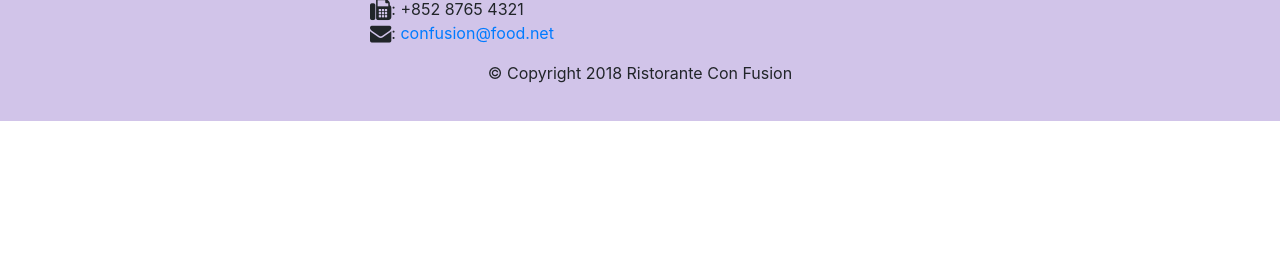
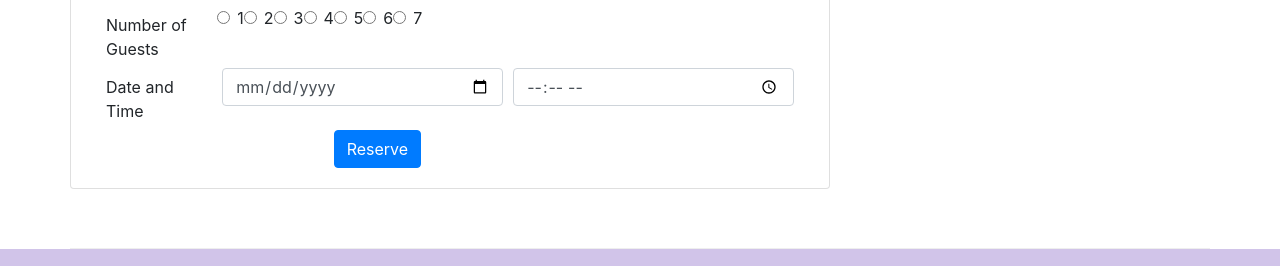
Before and after one commit to ritazhousmile/conFusion, a website: page index.html in a window 1280 px wide. Shown: the part 1685-1951 px from the top of the page. Before the commit the page ends 1806 px from the top, so only its background shows below. Drawn offline with nearby package versions, Linux system fonts and the light colour scheme.

Commit message:
assignment

```diff
--- a/index.html
+++ b/index.html
@@ -39,6 +39,7 @@
                 </div>
                 <div class="col-12 col-sm align-self-center">
                   <img src='img/logo.png' class='img-fluit'>
+                  <button href='#scroll-target' type="button" class="btn btn-link btn-warning btn-small">Reserve Table</button>
                 </div>
             </div>
         </div>
@@ -65,9 +66,15 @@
             <div class="col-12 col-sm-4 col-md-3">
                 <h3>This Month's Promotions</h3>
             </div>
+
             <div class="col col-sm col-md">
-                <h2>Weekend Grand Buffet</h2>
-                <p>Featuring mouthwatering combinations with a choice of five different salads, six enticing appetizers, six main entrees and five choicest desserts. Free flowing bubbly and soft drinks. All for just $19.99 per person </p>
+                <div class='media'>
+                  <div class="media-body">
+                    <h2>Weekend Grand Buffet<span class="badge badge-danger">New</span></h2>
+                    <p>Featuring mouthwatering combinations with a choice of five different salads, six enticing appetizers, six main entrees and five choicest desserts. Free flowing bubbly and soft drinks. All for just $19.99 per person </p>
+                  </div>
+                  <img class='d-flex mr-3 img-thumbnail align-self-center' src='img/buffet.png' />
+                </div>
             </div>
         </div>
 
@@ -86,6 +93,65 @@
               </div>
             </div>
         </div>
+
+        <div class='row row-content align-items-center' id='scroll-target'>
+          <div class='card col-12 col-sm-8'>
+            <div class='card-body'>
+              <div class="card-header text-white bg-warning mb-3">
+
+              <h5 class='card-title'>Researve a Table</h5>
+            </div>
+              <form>
+                <div class='form-row'>
+                  <label for='numberofguests' class='col-2 col-form-label'>Number of Guests</label>
+                  <div class='form-check'>
+                    <input class='form-check-input' type='radio' name='1' id='1' value='1'/>
+                    <label class='form-check-label' for='1'>1</label>
+                  </div>
+                  <div class='form-check'>
+                    <input class='form-check-input' type='radio' name='2' id='2' value='2'/>
+                    <label class='form-check-label' for='2'>2</label>
+                  </div>
+                  <div class='form-check'>
+                    <input class='form-check-input' type='radio' name='3' id='3' value='3'/>
+                    <label class='form-check-label' for='3'>3</label>
+                  </div>
+                  <div class='form-check'>
+                    <input class='form-check-input' type='radio' name='4' id='4' value='4'/>
+                    <label class='form-check-label' for='4'>4</label>
+                  </div>
+                  <div class='form-check'>
+                    <input class='form-check-input' type='radio' name='5' id='5' value='5'/>
+                    <label class='form-check-label' for='5'>5</label>
+                  </div>
+                  <div class='form-check'>
+                    <input class='form-check-input' type='radio' name='6' id='6' value='6'/>
+                    <label class='form-check-label' for='6'>6</label>
+                  </div>
+                  <div class='form-check'>
+                    <input class='form-check-input' type='radio' name='7' id='7' value='7'/>
+                    <label class='form-check-label' for='7'>7</label>
+                  </div>
+                </div>
+
+                <div class='form-row'>
+                    <label for='dateandtime' class='col-2 col-form-label'>Date and Time</label>
+                    <div class='col-5'>
+                      <input type='date' class='form-control' id='dateandtime' placeholder='Date' />
+                    </div>
+                    <div class='col-5'>
+                      <input type="time" class='form-control' id='dateandtime' placeholder="time" />
+                    </div>
+                </div>
+                <div class='form-row'>
+                  <button type='button' class='btn btn-primary offset-4 align-self-center'>Reserve</button>
+                </div>
+              </form>
+            </div>
+
+          </div>
+        </div>
+
     </div>
 
     <footer class="footer">
```
